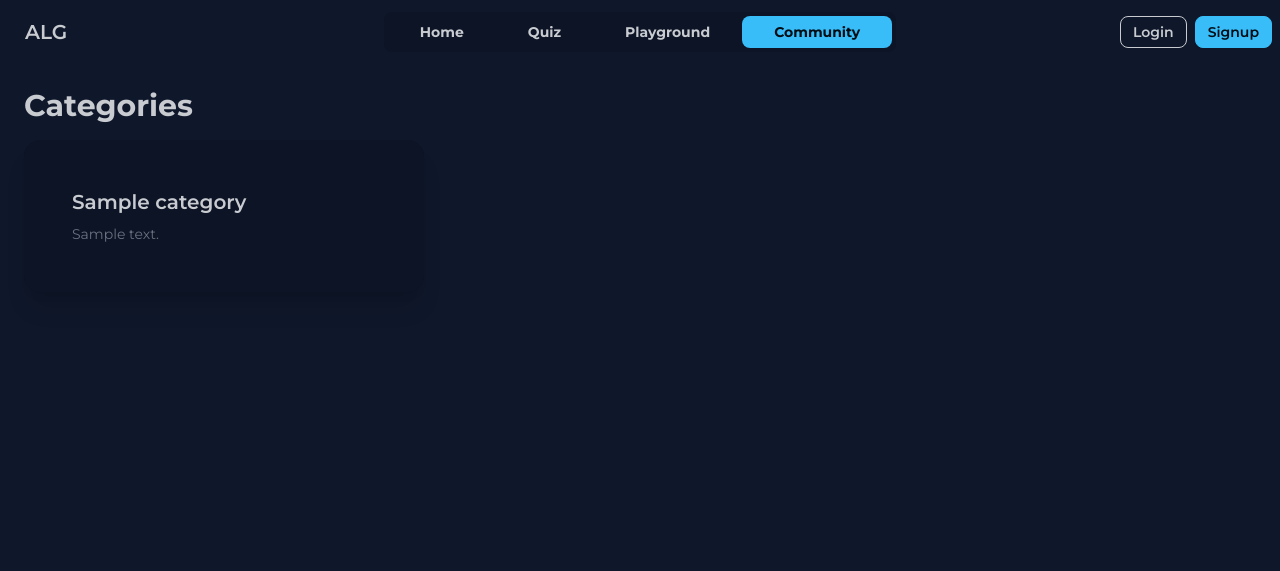
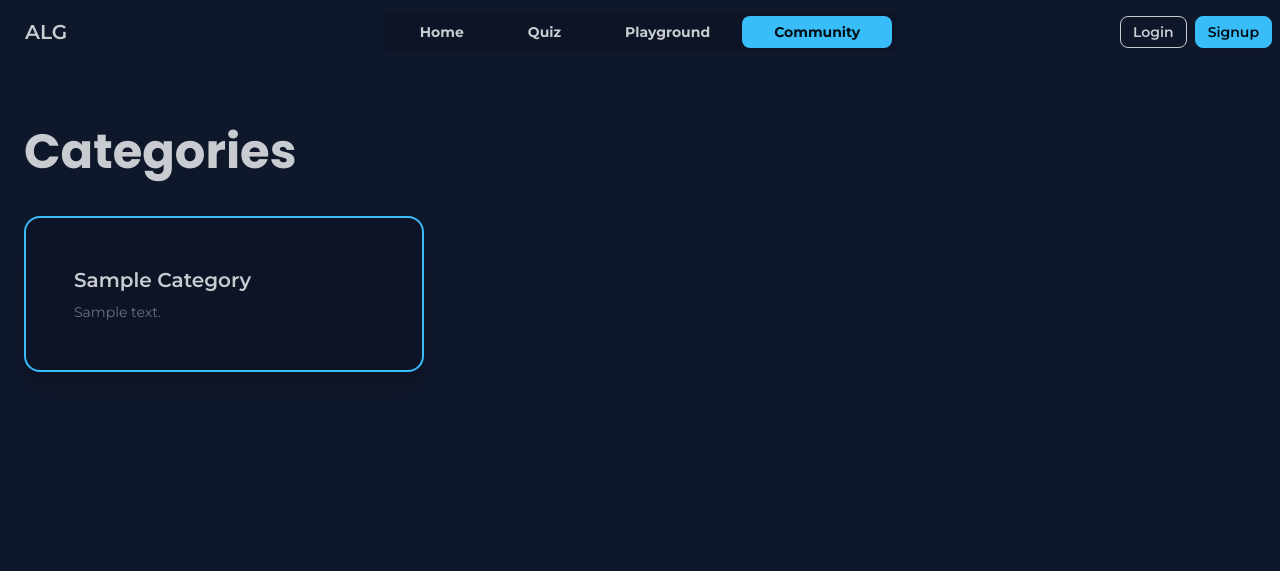
Before and after one commit to Priyanshu-Batham/Algolyzer, a Django app: page /community/ in a window 1280 px wide. Shown: the top 571 px of the page. Run offline with Django 5.2, Linux system fonts and the light colour scheme; tables that the repository leaves empty hold one stand-in row (values such as "Sample post"); style sheets or scripts are compiled from the project's sources; some libraries are stand-ins or nearby versions.

Commit message:
Community (#91)
* a deadly commit where everything is broken nah jk :)

* fixed the voting system
tweaked some designs

```diff
--- a/Algolyzer/community/templates/community/category_list.html
+++ b/Algolyzer/community/templates/community/category_list.html
@@ -2,12 +2,12 @@
 
 {% block content %}
 <div class="container mx-auto p-6">
-    <h2 class="text-3xl font-bold mb-4">Categories</h2>
+    <h1 class="font-bold font-poppins my-10 text-poppins text-5xl">Categories</h1>
     <div class="grid grid-cols-1 sm:grid-cols-2 lg:grid-cols-3 gap-4">
         {% for category in categories %}
-            <a href="{% url 'post_list_by_category' category.id %}" class="card bg-base-200 shadow-xl p-4 hover:bg-base-300">
+            <a href="{% url 'post_list_by_category' category.id %}" class="card bg-base-200 shadow-xl p-4 hover:bg-base-300 border-solid border-primary border-2 hover:border-secondary">
                 <div class="card-body">
-                    <h3 class="text-xl font-semibold">{{ category.name }}</h3>
+                    <h3 class="text-xl font-semibold capitalize">{{ category.name }}</h3>
                     <p class="text-sm text-gray-500">{{ category.description }}</p>
                 </div>
             </a>
--- a/Algolyzer/community/views.py
+++ b/Algolyzer/community/views.py
@@ -64,6 +64,7 @@ def add_comment(request, post_id):
 @profile_required
 def vote_post(request, post_id, vote_type):
     post = get_object_or_404(Post, id=post_id)
+    vote_type = int(vote_type)
 
     # Ensure vote_type is either 1 (upvote) or -1 (downvote)
     if vote_type not in [1, -1]:
--- a/Algolyzer/quiz/templates/quiz/home.html
+++ b/Algolyzer/quiz/templates/quiz/home.html
@@ -2,7 +2,7 @@
 
 {% block content %}
 <div class="container mx-auto">
-    <h1 class="text-center my-10 text-poppins text-5xl">Available Quiz Topics</h1>
+    <h1 class="text-center my-10 font-bold font-poppins text-5xl">Available Quiz Topics</h1>
 
     <ul class="timeline max-md:timeline-compact timeline-vertical">
 
```
Also changed, not shown: Algolyzer/community/templates/community/home.html (deleted, +0 -7 lines), Algolyzer/community/templates/community/post_detail.html (+6 -6 lines), Algolyzer/community/templates/community/post_list.html (+5 -5 lines).
